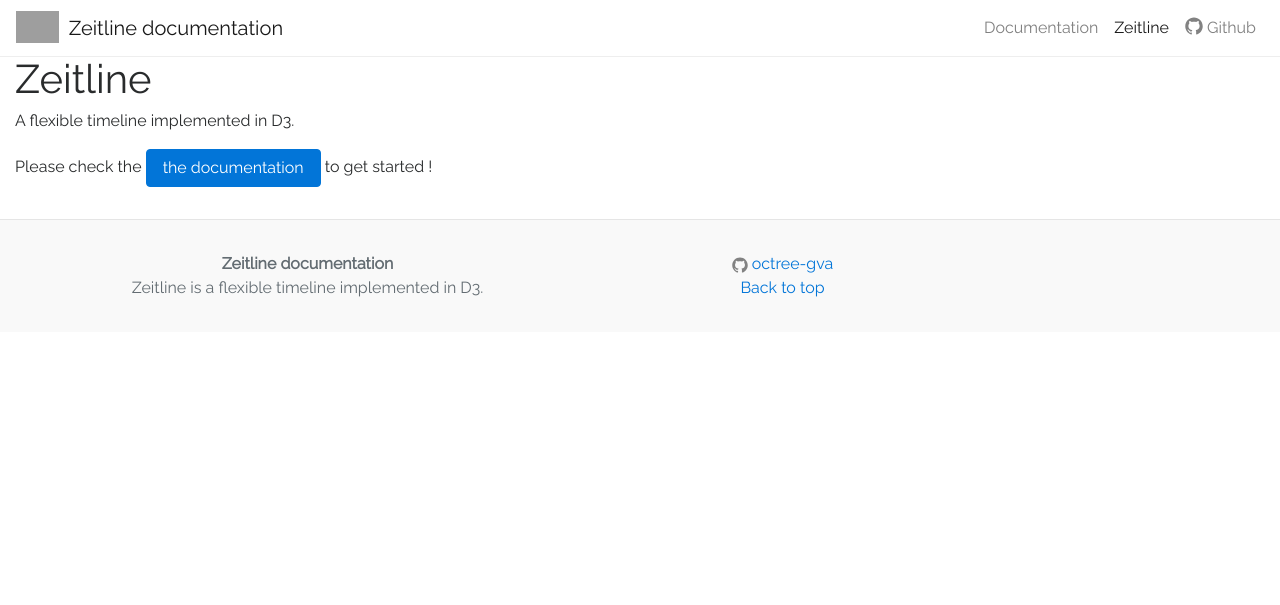
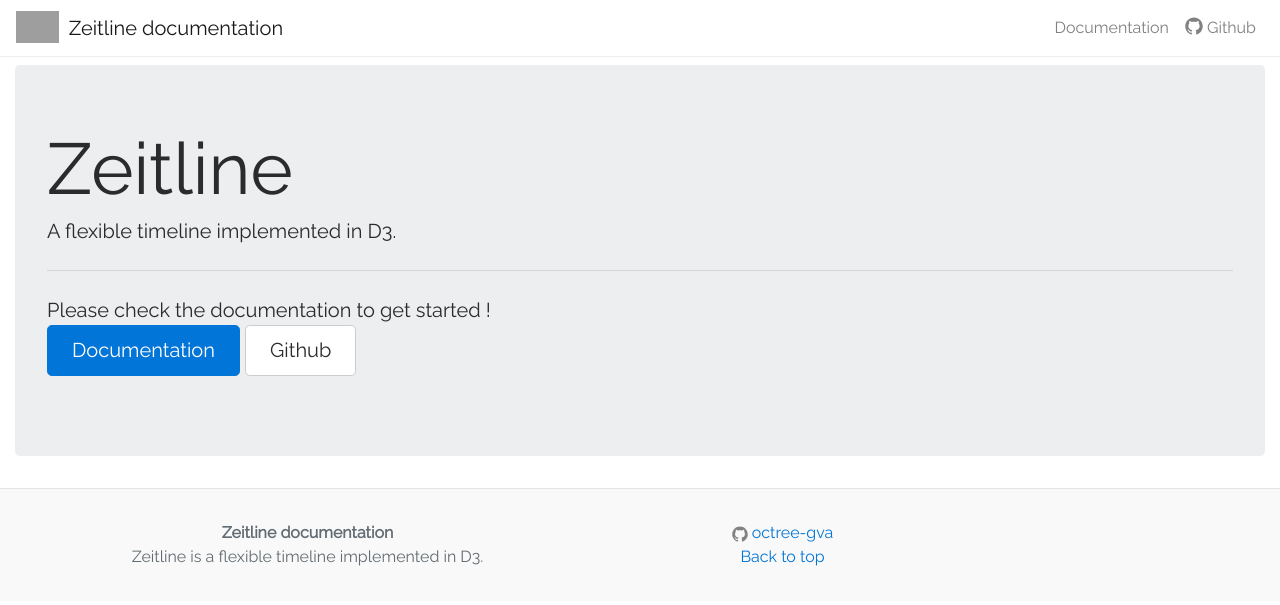
Before and after one commit to octree-gva/Zeitline, a Jekyll site: the page built from index.md, in a window 1280 px wide. Shown: the top 605 px of the page. Built offline with Jekyll 4.4.1, drawn with Linux system fonts in a browser that asks for light colours; our own code applies the rules of GitHub Pages for plain Markdown files; grey boxes are pictures that could not be loaded.

Commit message:
Update frontage

```diff
--- a/_sass/_base.scss
+++ b/_sass/_base.scss
@@ -102,42 +102,6 @@
 
     p:last-child {
         margin-bottom: 0;
-    }
-}
-
-.home .jumbotron {
-    background: url('../images/background.jpg') no-repeat center center fixed;
-    -webkit-background-size: cover;
-    -moz-background-size: cover;
-    -o-background-size: cover;
-    background-size: cover;
-    height: 600px;
-    text-align: center;
-    color: #fff;
-    border-radius: 0;
-
-    .buttons {
-        margin: 1rem 0;
-
-        .btn {
-            margin: 0 .5rem;
-        }
-    }
-
-    .logo {
-        max-width: 100%;
-        width: 500px;
-        margin: 30px 0;
-    }
-
-    .page-heading {
-        font-size: 3rem;
-    }
-
-    .product-screen {
-        width: 90%;
-        max-width: 1100px;
-        padding-bottom: 20px;
     }
 }
 
--- a/_sass/_baseOLD.scss
+++ /dev/null
@@ -1,206 +0,0 @@
-/**
- * Reset some basic elements
- */
-body, h1, h2, h3, h4, h5, h6,
-p, blockquote, pre, hr,
-dl, dd, ol, ul, figure {
-    margin: 0;
-    padding: 0;
-}
-
-
-
-/**
- * Basic styling
- */
-body {
-    font: $base-font-weight #{$base-font-size}/#{$base-line-height} $base-font-family;
-    color: $text-color;
-    background-color: $background-color;
-    -webkit-text-size-adjust: 100%;
-    -webkit-font-feature-settings: "kern" 1;
-    -moz-font-feature-settings: "kern" 1;
-    -o-font-feature-settings: "kern" 1;
-    font-feature-settings: "kern" 1;
-    font-kerning: normal;
-}
-
-
-
-/**
- * Set `margin-bottom` to maintain vertical rhythm
- */
-h1, h2, h3, h4, h5, h6,
-p, blockquote, pre,
-ul, ol, dl, figure,
-%vertical-rhythm {
-    margin-bottom: $spacing-unit / 2;
-}
-
-
-
-/**
- * Images
- */
-img {
-    max-width: 100%;
-    vertical-align: middle;
-}
-
-
-
-/**
- * Figures
- */
-figure > img {
-    display: block;
-}
-
-figcaption {
-    font-size: $small-font-size;
-}
-
-
-
-/**
- * Lists
- */
-ul, ol {
-    margin-left: $spacing-unit;
-}
-
-li {
-    > ul,
-    > ol {
-         margin-bottom: 0;
-    }
-}
-
-
-
-/**
- * Headings
- */
-h1, h2, h3, h4, h5, h6 {
-    font-weight: $base-font-weight;
-}
-
-
-
-/**
- * Links
- */
-a {
-    color: $brand-color;
-    text-decoration: none;
-
-    &:visited {
-        color: darken($brand-color, 15%);
-    }
-
-    &:hover {
-        color: $text-color;
-        text-decoration: underline;
-    }
-}
-
-
-
-/**
- * Blockquotes
- */
-blockquote {
-    color: $grey-color;
-    border-left: 4px solid $grey-color-light;
-    padding-left: $spacing-unit / 2;
-    font-size: 18px;
-    letter-spacing: -1px;
-    font-style: italic;
-
-    > :last-child {
-        margin-bottom: 0;
-    }
-}
-
-
-
-/**
- * Code formatting
- */
-pre,
-code {
-    font-size: 15px;
-    border: 1px solid $grey-color-light;
-    border-radius: 3px;
-    background-color: #eef;
-}
-
-code {
-    padding: 1px 5px;
-}
-
-pre {
-    padding: 8px 12px;
-    overflow-x: auto;
-
-    > code {
-        border: 0;
-        padding-right: 0;
-        padding-left: 0;
-    }
-}
-
-
-
-/**
- * Wrapper
- */
-.wrapper {
-    max-width: -webkit-calc(#{$content-width} - (#{$spacing-unit} * 2));
-    max-width:         calc(#{$content-width} - (#{$spacing-unit} * 2));
-    margin-right: auto;
-    margin-left: auto;
-    padding-right: $spacing-unit;
-    padding-left: $spacing-unit;
-    @extend %clearfix;
-
-    @include media-query($on-laptop) {
-        max-width: -webkit-calc(#{$content-width} - (#{$spacing-unit}));
-        max-width:         calc(#{$content-width} - (#{$spacing-unit}));
-        padding-right: $spacing-unit / 2;
-        padding-left: $spacing-unit / 2;
-    }
-}
-
-
-
-/**
- * Clearfix
- */
-%clearfix {
-
-    &:after {
-        content: "";
-        display: table;
-        clear: both;
-    }
-}
-
-
-
-/**
- * Icons
- */
-.icon {
-
-    > svg {
-        display: inline-block;
-        width: 16px;
-        height: 16px;
-        vertical-align: middle;
-
-        path {
-            fill: $grey-color;
-        }
-    }
-}
--- a/css/main.scss
+++ b/css/main.scss
@@ -8,6 +8,5 @@
         "bootstrap",
         "base",
         "timeline",
-        // "layout",
         "syntax-highlighting"
 ;
--- a/index.md
+++ b/index.md
@@ -1,14 +1,16 @@
 ---
-# You don't need to edit this file, it's empty on purpose.
-# Edit theme's home layout instead if you wanna make some changes
-# See: https://jekyllrb.com/docs/themes/#overriding-theme-defaults
 layout: home
 ---
 
-# Zeitline
-
-A flexible timeline implemented in D3.
-
-Please check the
-[the documentation](documentation){:.btn .btn-primary}
-to get started !
+<div class="jumbotron mt-2">
+  <h1 class="display-3">Zeitline</h1>
+  <p class="lead">A flexible timeline implemented in D3.</p>
+  <hr class="my-4">
+  <p class="lead">
+    Please check the documentation to get started !<br>
+    <a class="btn btn-primary btn-lg" href="documentation" role="button">Documentation</a>
+    {% if site.github_username %}
+    <a class="btn btn-secondary btn-lg" href="https://github.com/{{ site.github_username }}/Zeitline">Github</a>
+    {% endif %}
+  </p>
+</div>
```
